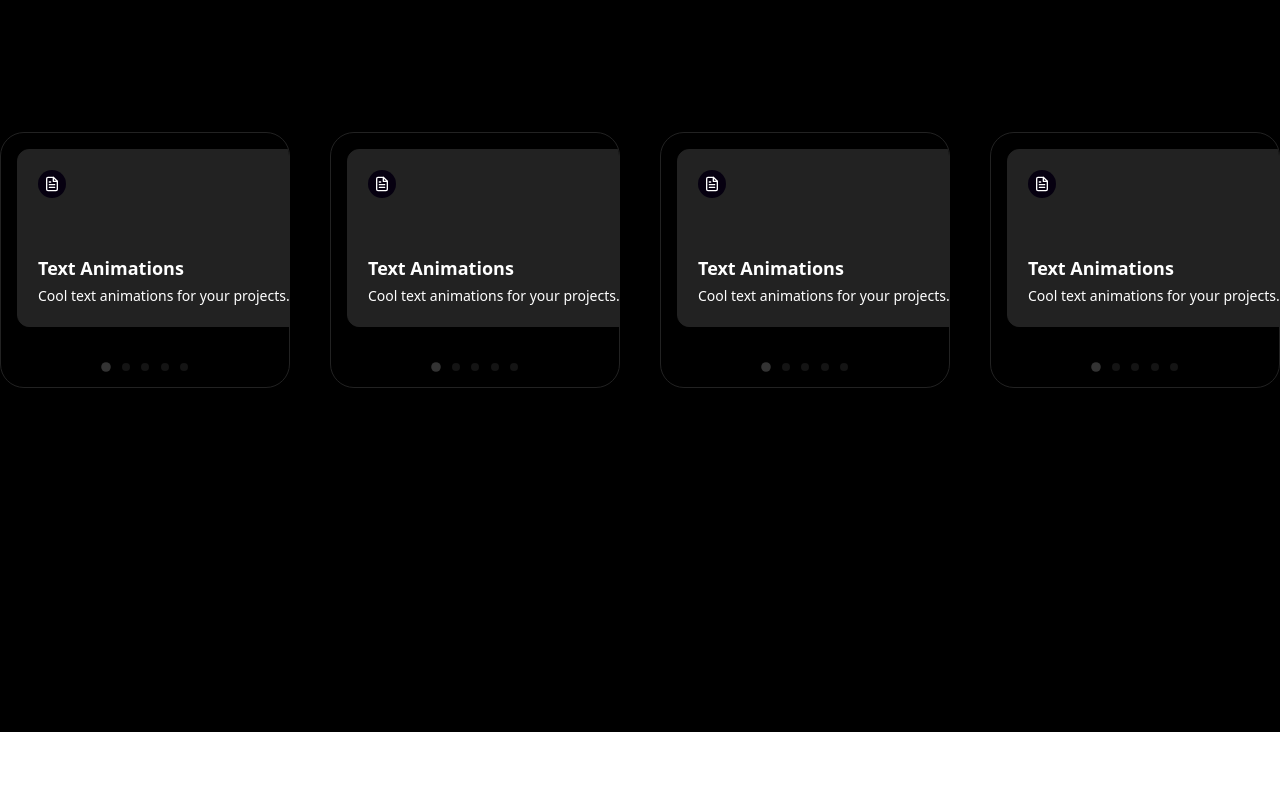
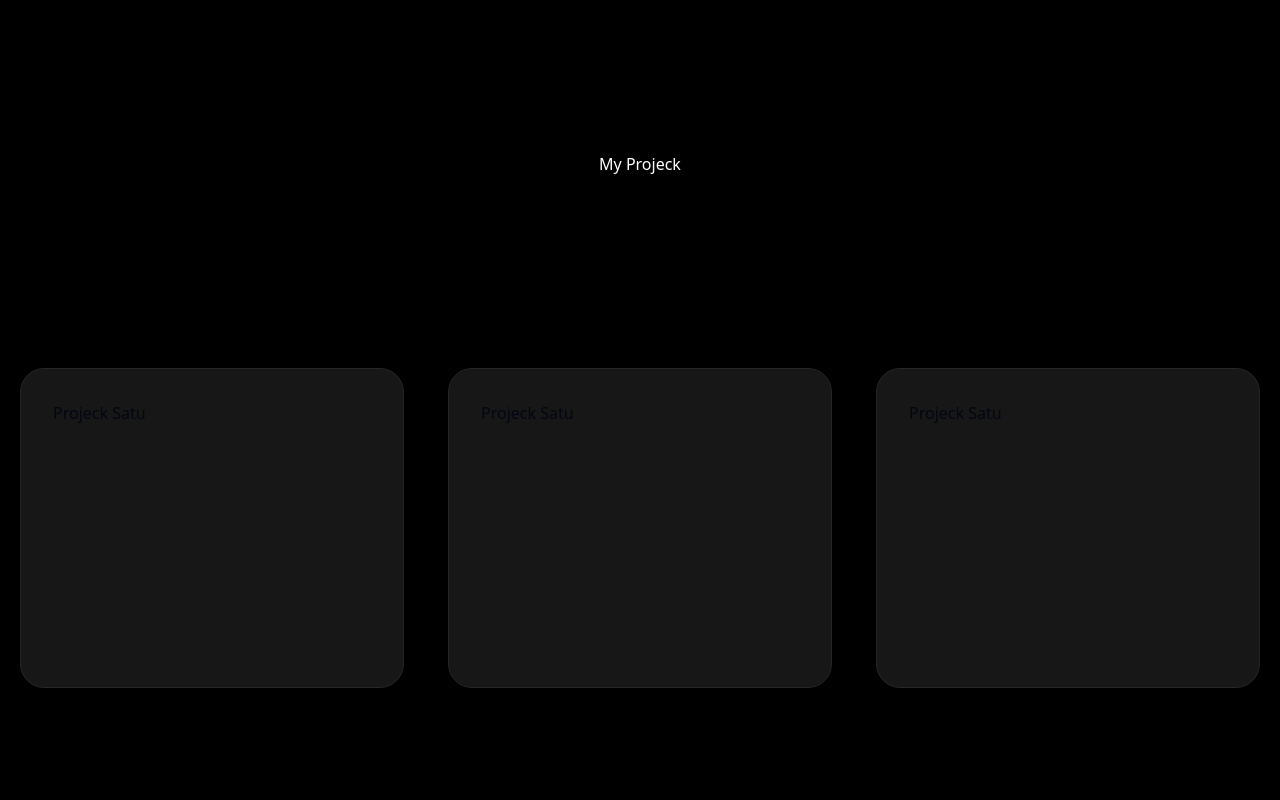
Before and after one commit to atmr03/porfolio25, a React (Vite) app: page / in a window 1280 px wide. Shown: the part 1800-2600 px from the top of the page. Before the commit the page ends 2532 px from the top, so only its background shows below. Built offline with nearby package versions, Linux system fonts and the light colour scheme.

Commit message:
thirteen

```diff
--- /dev/null
+++ b/src/components/SpotlightCard.jsx
@@ -0,0 +1,54 @@
+import { useRef, useState } from 'react';
+
+const SpotlightCard = ({ children, className = '', spotlightColor = 'rgba(255, 255, 255, 0.25)' }) => {
+  const divRef = useRef(null);
+  const [isFocused, setIsFocused] = useState(false);
+  const [position, setPosition] = useState({ x: 0, y: 0 });
+  const [opacity, setOpacity] = useState(0);
+
+  const handleMouseMove = e => {
+    if (!divRef.current || isFocused) return;
+
+    const rect = divRef.current.getBoundingClientRect();
+    setPosition({ x: e.clientX - rect.left, y: e.clientY - rect.top });
+  };
+
+  const handleFocus = () => {
+    setIsFocused(true);
+    setOpacity(0.6);
+  };
+
+  const handleBlur = () => {
+    setIsFocused(false);
+    setOpacity(0);
+  };
+
+  const handleMouseEnter = () => {
+    setOpacity(0.6);
+  };
+
+  const handleMouseLeave = () => {
+    setOpacity(0);
+  };
+
+  return (
+    <div
+      ref={divRef}
+      onMouseMove={handleMouseMove}
+      onFocus={handleFocus}
+      onBlur={handleBlur}
+      onMouseEnter={handleMouseEnter}
+      onMouseLeave={handleMouseLeave}
+      className={`relative rounded-3xl border border-neutral-800 bg-neutral-900 overflow-hidden p-8 ${className}`}>
+      <div
+        className="pointer-events-none absolute inset-0 opacity-0 transition-opacity duration-500 ease-in-out"
+        style={{
+          opacity,
+          background: `radial-gradient(circle at ${position.x}px ${position.y}px, ${spotlightColor}, transparent 80%)`
+        }} />
+      {children}
+    </div>
+  );
+};
+
+export default SpotlightCard;
--- a/src/pages/Acive.jsx
+++ b/src/pages/Acive.jsx
@@ -4,6 +4,7 @@ import Carousel from "@/components/Carousel";
 function Acive() {
   return (
     <>
+      <h1 className="text-center pb-40 text-white">My Acivement</h1>
       <div style={{ height: "600px", position: "relative" }}>
         <div className="flex gap-10 justify-center hei">
           <Carousel
--- a/src/pages/Projeck.jsx
+++ b/src/pages/Projeck.jsx
@@ -1,8 +1,39 @@
 import React from "react";
 import Carousel from "@/components/Carousel";
+import SpotlightCard from "@/components/SpotlightCard";
 
 function Projeck() {
-  return <></>;
+  return (
+    <>
+      <h1 className="text-center p-5 pb-48 text-white">My Projeck</h1>
+      <div className="flex justify-center gap-11 h-[38em]">
+        <SpotlightCard
+          className="custom-spotlight-card w-96 h-80"
+          spotlightColor="rgba(0, 229, 255, 0.2)"
+        >
+          <div>
+            <h1>Projeck Satu</h1>
+          </div>
+        </SpotlightCard>
+        <SpotlightCard
+          className="custom-spotlight-card w-96 h-80"
+          spotlightColor="rgba(0, 229, 255, 0.2)"
+        >
+          <div>
+            <h1>Projeck Satu</h1>
+          </div>
+        </SpotlightCard>
+        <SpotlightCard
+          className="custom-spotlight-card w-96 h-80"
+          spotlightColor="rgba(0, 229, 255, 0.2)"
+        >
+          <div>
+            <h1>Projeck Satu</h1>
+          </div>
+        </SpotlightCard>
+      </div>
+    </>
+  );
 }
 
 export default Projeck;
```
